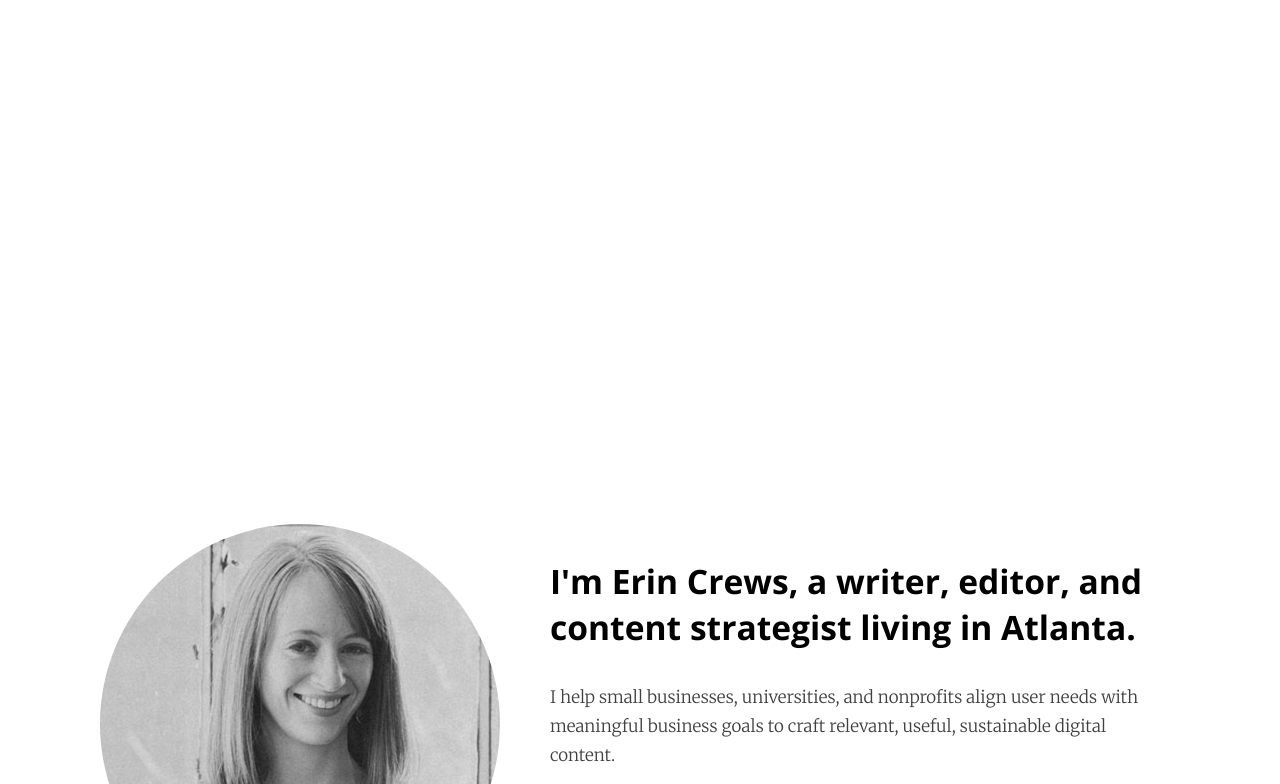
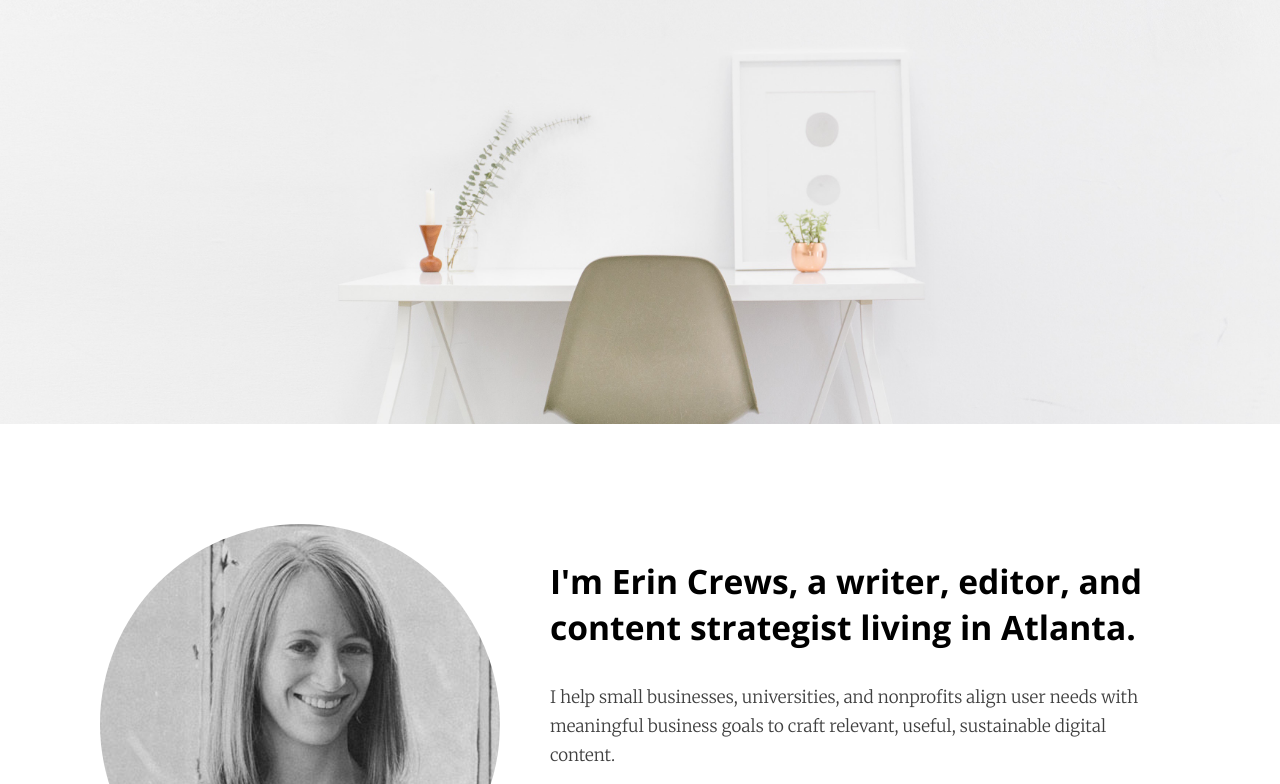
Before and after one commit to JustinCotton/portfolio-site, a plain HTML site: page index.html in a window 1280 px wide. Shown: the part 76-860 px from the top of the page. Drawn offline with nearby package versions, Linux system fonts and the light colour scheme.

Commit message:
new background image

```diff
--- a/css/style.css
+++ b/css/style.css
@@ -84,7 +84,7 @@ a:hover{
 
 header {
   height: 500px;
-  background-image: url("images/white_office_cropped.jpg");
+  background-image: url("../images/white_office_cropped.jpg");
   background-repeat: no-repeat;
   background-size: 100%;
   margin: 0;
```
